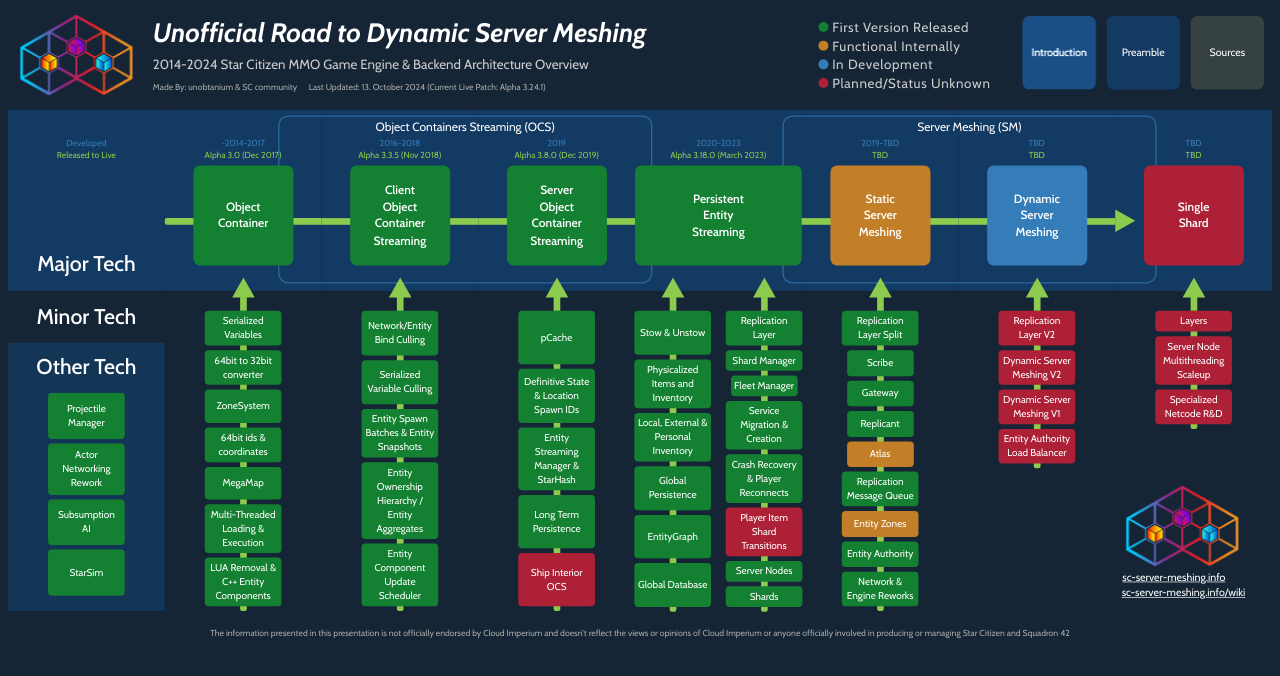
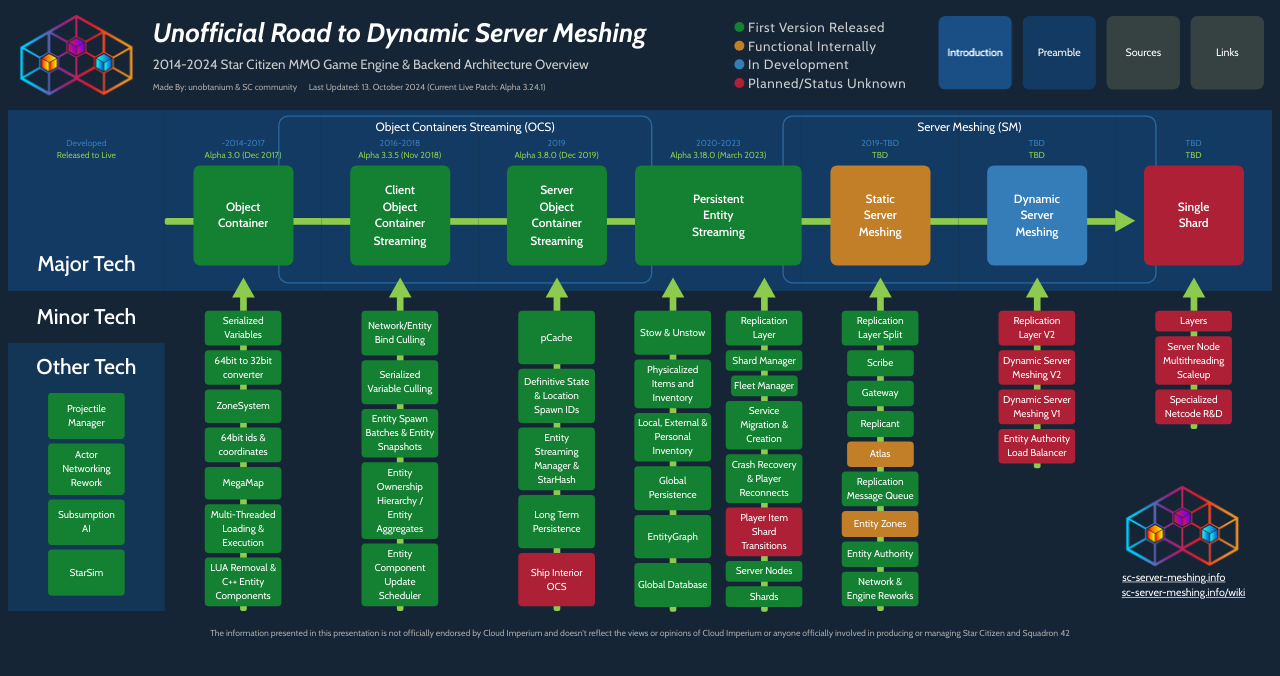
Before and after one commit to un0btanium/sc-server-meshing, a React (Create React App) app: page / in a window 1280 px wide. Shown: the top 676 px of the page. Built offline with nearby package versions, Linux system fonts and the light colour scheme.

Commit message:
add link page

```diff
--- a/src/components/neo-overview.component.js
+++ b/src/components/neo-overview.component.js
@@ -109,6 +109,7 @@
 							{createTechBox("Introduction", "", "bg-blue-dark", "Road to Dynamic Server Meshing - Introduction")}
 							{createTechBox("Preamble", "", "bg-blue-dark", "Road to Dynamic Server Meshing - Preamble")}
 							{createTechBox("Sources", "", "bg-gray")}
+							{createTechBox("Links", "", "bg-gray")}
 						</div>
 					</div>
 				</div>
--- a/src/data/techs.json
+++ b/src/data/techs.json
@@ -733,5 +733,11 @@
         "markupFileName": "sources",
         "slideAmount": 1,
         "sources": []
+    },
+    {
+        "title": "Links",
+        "markupFileName": "links",
+        "slideAmount": 1,
+        "sources": []
     }
 ]
```
Also changed, not shown: public/techs/links-1.md (added, +21 -0 lines).
